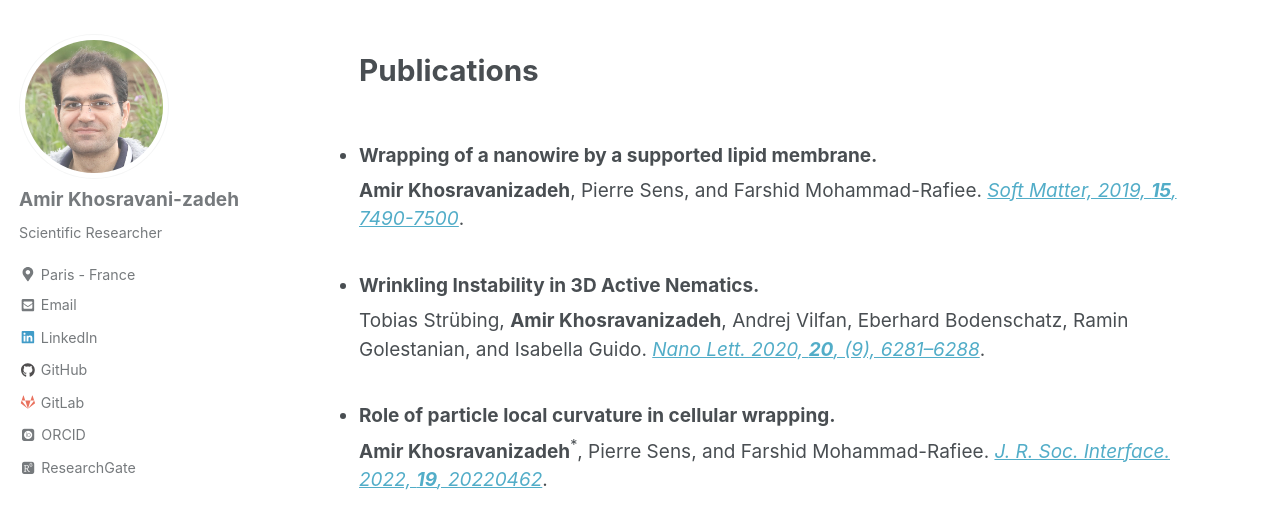
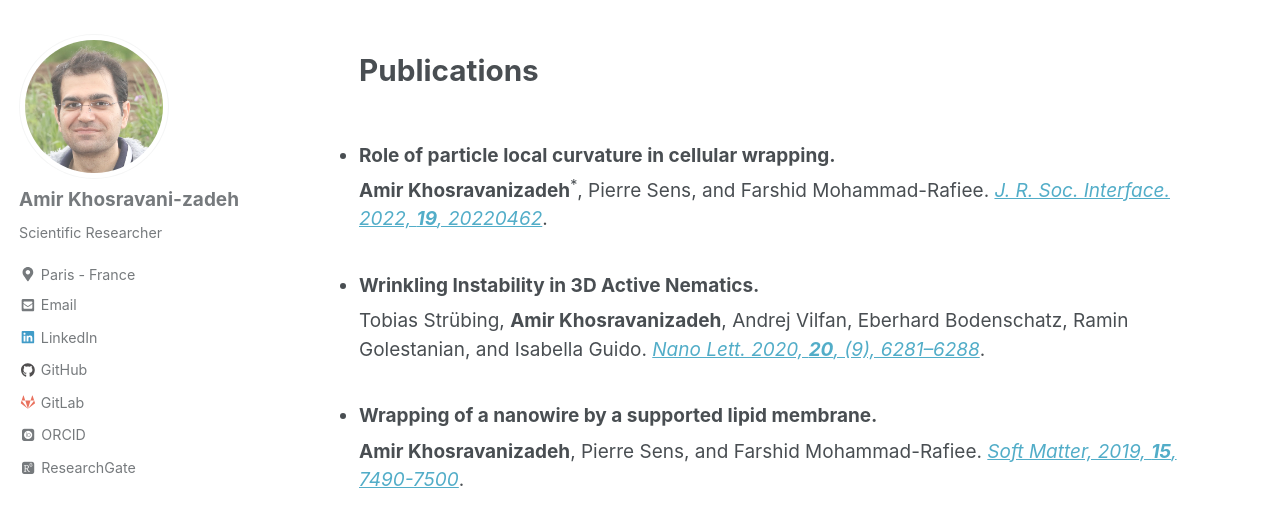
Before and after one commit to amir-khosravanizadeh/amir-khosravanizadeh.github.io, a Jekyll site: the page built from _pages/publications.md, in a window 1280 px wide and 900 px high, cut to the strip 341-870 px from the top of the window. Built offline with Jekyll 4.4.1, drawn with Linux system fonts in a browser that asks for light colours; nearby versions of some CDN libraries; some web fonts are replaced.

```diff
--- a/_pages/publications.md
+++ b/_pages/publications.md
@@ -15,11 +15,11 @@ header:
   </ul>
 </div>
 
-- <h3> Wrapping of a nanowire by a supported lipid membrane.</h3>
-**Amir Khosravanizadeh**,   Pierre Sens,  and  Farshid Mohammad-Rafiee. [*Soft Matter, 2019, **15**, 7490-7500*](https://pubs.rsc.org/en/content/articlelanding/2019/SM/C9SM00618D).
+- <h3>Role of particle local curvature in cellular wrapping.</h3>
+**Amir Khosravanizadeh**<sup>*</sup>,   Pierre Sens,  and  Farshid Mohammad-Rafiee. [*J. R. Soc. Interface. 2022, **19**, 20220462*](https://royalsocietypublishing.org/doi/10.1098/rsif.2022.0462).
 
 - <h3>Wrinkling Instability in 3D Active Nematics.</h3>
 Tobias Strübing, **Amir Khosravanizadeh**, Andrej Vilfan, Eberhard Bodenschatz, Ramin Golestanian, and Isabella Guido. [*Nano Lett. 2020, **20**, (9), 6281–6288*](https://pubs.acs.org/doi/10.1021/acs.nanolett.0c01546).
 
-- <h3>Role of particle local curvature in cellular wrapping.</h3>
-**Amir Khosravanizadeh**<sup>*</sup>,   Pierre Sens,  and  Farshid Mohammad-Rafiee. [*J. R. Soc. Interface. 2022, **19**, 20220462*](https://royalsocietypublishing.org/doi/10.1098/rsif.2022.0462).
+- <h3> Wrapping of a nanowire by a supported lipid membrane.</h3>
+**Amir Khosravanizadeh**,   Pierre Sens,  and  Farshid Mohammad-Rafiee. [*Soft Matter, 2019, **15**, 7490-7500*](https://pubs.rsc.org/en/content/articlelanding/2019/SM/C9SM00618D).
```
